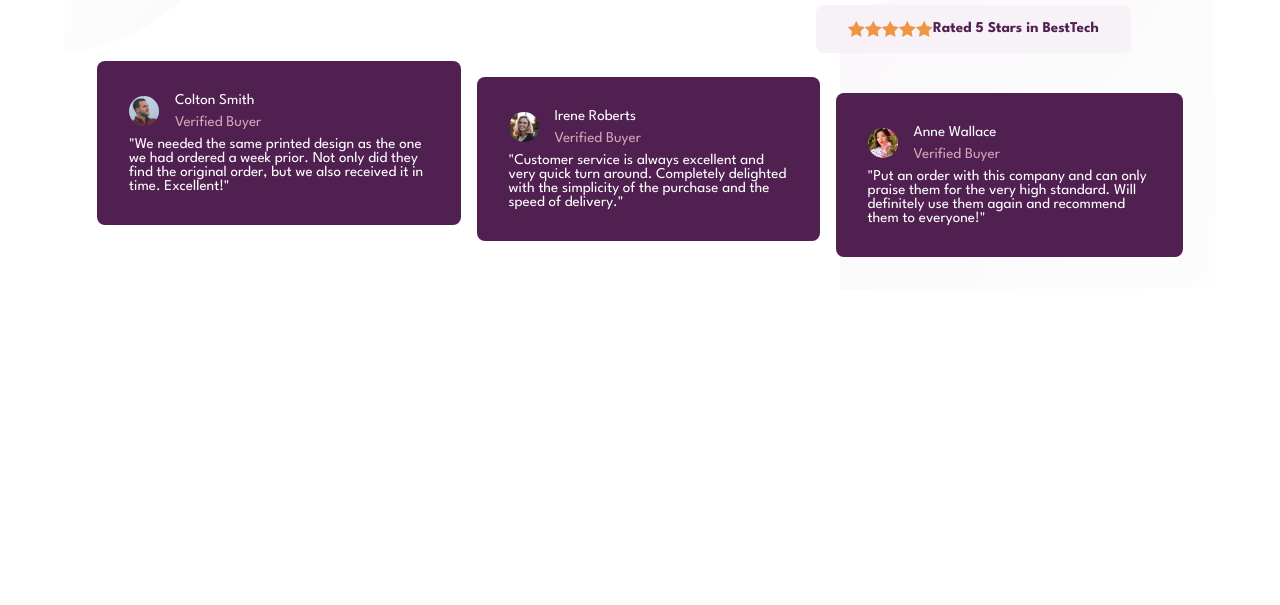
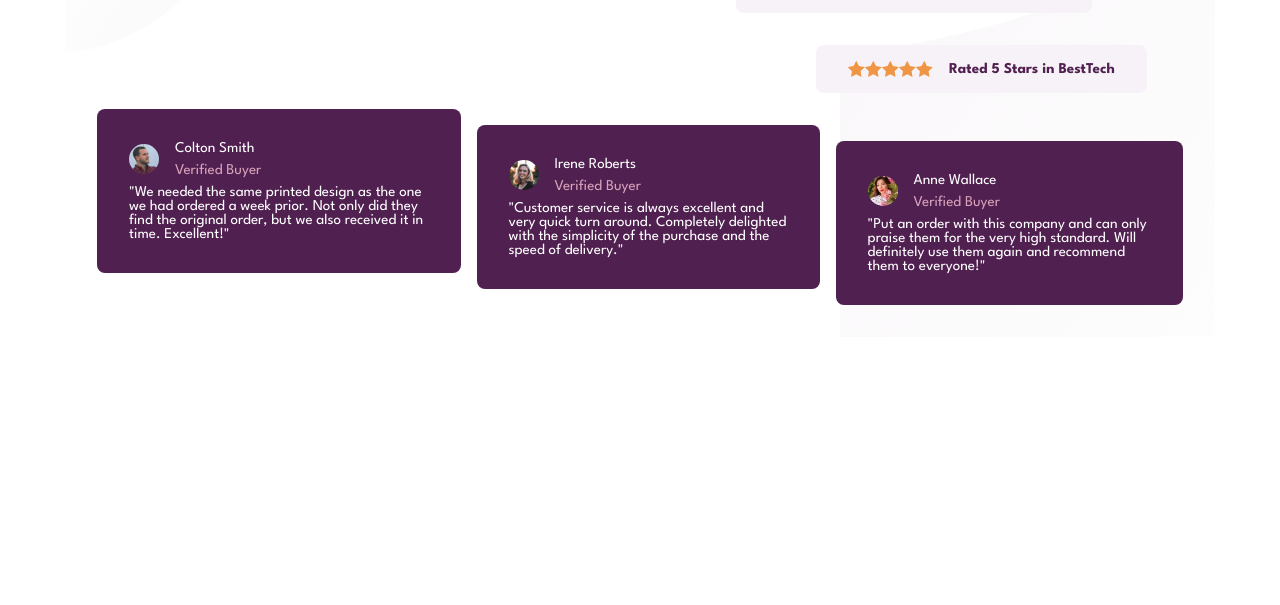
Before and after one commit to lewmas9152/social-proof-section-master, a plain HTML site: page social-proof-section-master/index.html in a window 1280 px wide. Shown: the part 195-800 px from the top of the page. Drawn offline with Linux system fonts and the light colour scheme.

Commit message:
alignment changes

```diff
--- a/social-proof-section-master/style.css
+++ b/social-proof-section-master/style.css
@@ -166,15 +166,14 @@ h1 {
         align-items: start;
         min-width: 50%;
     }
-    .rating {
-        margin: 0.5rem;
-    }
+
     .rating {
         flex-direction: row;
         flex-wrap: nowrap;
         justify-content: flex-start;
-        align-items: flex-start;
+        align-items: center;
         padding: 1rem 2rem ;
+        gap: 1rem;
 
     }
 
```
